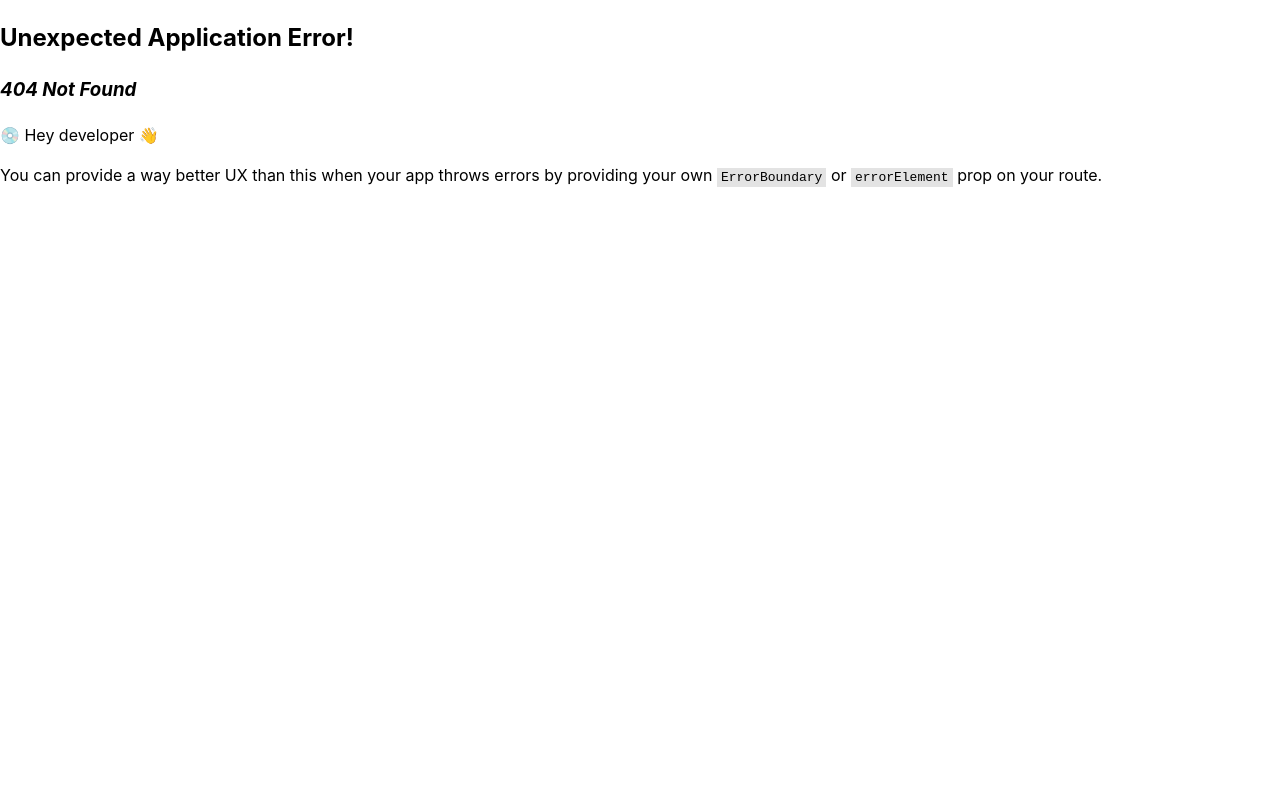
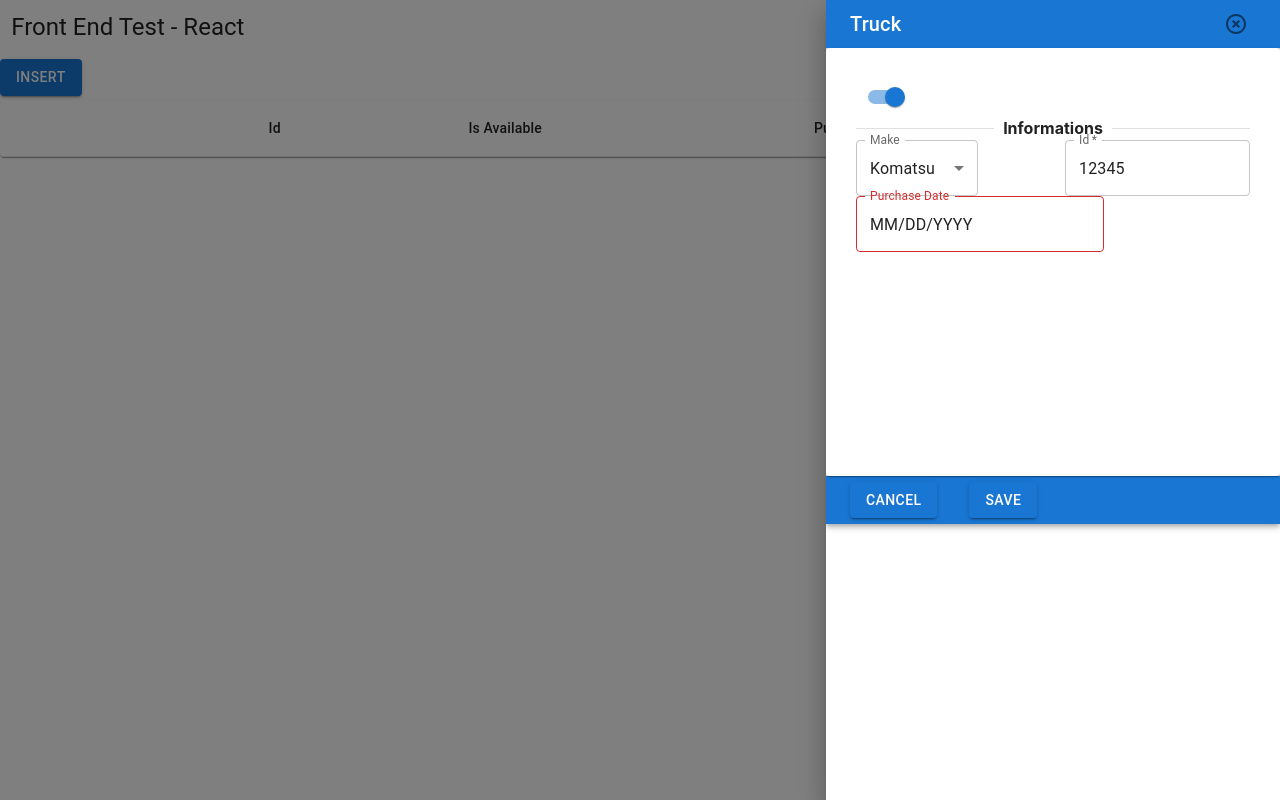
Before and after one commit to JulianaVanier/front-end-test-react, a React (Vite) app: page /edit in a window 1280 px wide. Before the commit this address had no page. Built offline with nearby package versions, Linux system fonts and the light colour scheme.

Commit message:
dev progress router

```diff
--- a/src/App.tsx
+++ b/src/App.tsx
@@ -4,7 +4,7 @@ import TruckListView from './views/components/TruckListView';
 
 function App() {
 	return (
-		<TruckListView></TruckListView>
+		<TruckListView drawerAutoOpen={false}></TruckListView>
 	)
 }
 
--- a/src/main.tsx
+++ b/src/main.tsx
@@ -6,6 +6,8 @@ import {
 	createBrowserRouter,
 	RouterProvider,
 } from "react-router-dom";
+
+import TruckListView from './views/components/TruckListView.tsx';
 
 
 
@@ -22,19 +24,14 @@ const router = createBrowserRouter([
 	// 	path: "/create",
 	// 	element: (<div><TrucksDetailWrapper/></div>)
 	// }
-	// {
-	// 	path: "/edit",
-	// 	// render={(props) => <Dashboard {...props} isAuthed={true} />}
-
-	// 	// path:"/edit", element:{<TrucksDetailWrapper listTrucks={listTrucks} setListTrucks={setListTrucks} />}
-
-	// 	// render={(props) => <TrucksDetailWrapper {...props} listTrucks={listTrucks} setListTrucks={setListTrucks} />}
-	// 	element: (
-	// 	<div>
-	// 		<TrucksDetailWrapper/>
-	// 	</div>
-	// 	)
-	// }
+	{
+		path: "/edit",
+		element: (
+		<div>
+			<TruckListView drawerAutoOpen={true}/>
+		</div>
+		)
+	}
 ]);
 
 const root = ReactDOM.createRoot(document.getElementById('root'));
--- a/src/views/components/TruckListView.tsx
+++ b/src/views/components/TruckListView.tsx
@@ -5,6 +5,9 @@ import ServicesTrucks from './ServicesTrucks';
 import ListTrucks from './ListTrucks';
 import { useNavigate } from 'react-router-dom';
 
+type TruckListViewProps = {
+	drawerAutoOpen: boolean
+}
 
 
 type Truck =  {
@@ -16,7 +19,8 @@ type Truck =  {
 };
 
 
-export default function TruckListView() {
+// export default function TruckListView({autoOpen}:{autoOpen: boolean}) {
+	const TruckListView: React.FC<TruckListViewProps> = (props) => {
 
 	const storage: LocalStorageManager = new LocalStorageManager();
 
@@ -28,16 +32,16 @@ export default function TruckListView() {
 
 
 	// EDIT ITEM ******************
-	const editItem = (truck: Truck) => {
-		console.log(truck);
-		navigate('/edit', {state: truck});
-		// history.push('/edit')
-		// history.push({ pathname: "/edit", state: truck });
+	// const editItem = (truck: Truck) => {
+	// 	console.log(truck);
+	// 	navigate('/edit', {state: truck});
+	// 	// history.push('/edit')
+	// 	// history.push({ pathname: "/edit", state: truck });
 
-        // trucksList.EditTruck(truck);
-        // props.setListTrucks(trucksList.GetList());
-		// console.log("list aquiiii",props.listTrucks);
-    };
+    //     // trucksList.EditTruck(truck);
+    //     // props.setListTrucks(trucksList.GetList());
+	// 	// console.log("list aquiiii",props.listTrucks);
+    // };
 	// ******************
 
 	useEffect(() => {
@@ -48,8 +52,9 @@ export default function TruckListView() {
 	return (
 		<>
 			<HeaderTrucks></HeaderTrucks>
-			<ServicesTrucks listTrucks={listTrucks} setListTrucks={setListTrucks}></ServicesTrucks>
+			<ServicesTrucks listTrucks={listTrucks} setListTrucks={setListTrucks} drawerAutoOpen={props.drawerAutoOpen}></ServicesTrucks>
 			<ListTrucks listTrucks={listTrucks} setListTrucks={setListTrucks}></ListTrucks>
 		</>
 	)
 }
+export default TruckListView;
--- a/src/views/components/TrucksDetailWrapper.tsx
+++ b/src/views/components/TrucksDetailWrapper.tsx
@@ -65,8 +65,8 @@ const TrucksDetailWrapper: React.FC<ServicesTrucksProps> = (props) => {
 
     if (location.pathname  === '/edit'){
         const data = location.state;
-        console.log('data', data);
-        console.log('props.listTrucks', props.listTrucks);
+        console.log('EDIT TrucksDetailWrapper', data);
+        console.log('props.listTrucks TrucksDetailWrapper', props.listTrucks);
     }
 
 
--- a/src/views/components/fields/containers/DrawerTrucks.tsx
+++ b/src/views/components/fields/containers/DrawerTrucks.tsx
@@ -3,6 +3,7 @@ import Drawer from "@mui/material/Drawer";
 import Button from "@mui/material/Button";
 import TrucksDetailWrapper from "../../TrucksDetailWrapper";
 // import { useNavigate } from "react-router-dom";
+import { useEffect } from "react";
 
 
 type ServicesTrucksProps = {
@@ -31,6 +32,16 @@ const DrawerTrucks: React.FC<ServicesTrucksProps> = (props) => {
 
 	// }
 
+	useEffect(() => {
+		if (location.pathname  === '/edit'){
+			// const data = location.state;
+			setIsDrawerOpen(true);
+			// console.log('data', data);
+			// console.log('props.listTrucks', props.listTrucks);
+		}
+
+	}, []);
+
 
 	return (
 		<>
@@ -42,7 +53,7 @@ const DrawerTrucks: React.FC<ServicesTrucksProps> = (props) => {
 					<Drawer
 						anchor={anchor}
 						open={isDrawerOpen}
-						onClose={()=>setIsDrawerOpen(false)}
+						onClose={()=>{setIsDrawerOpen(false); console.log('close')}}
 					>
 						<TrucksDetailWrapper listTrucks={props.listTrucks} setListTrucks={props.setListTrucks}></TrucksDetailWrapper>
 					</Drawer>
```
